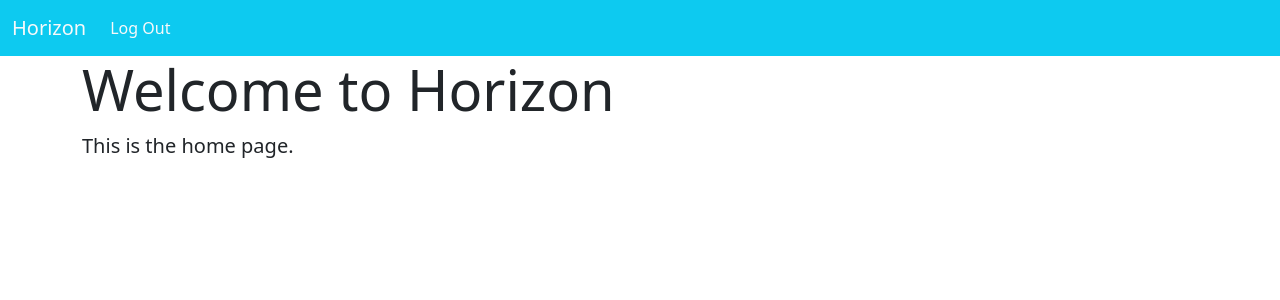
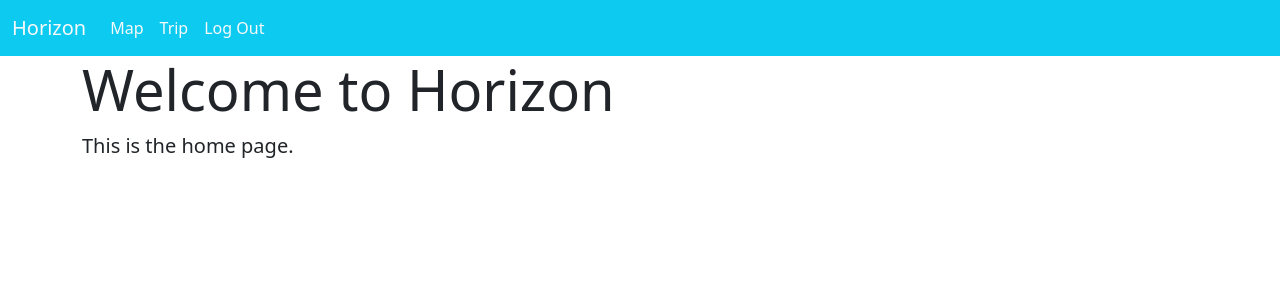
Before and after one commit to Phillipcostas/Horizon-Group, a Django app: page / in a window 1280 px wide. Shown: the top 300 px of the page. Run offline with Django 5.2, Linux system fonts and the light colour scheme; a user stored in the database is signed in; some libraries are stand-ins or nearby versions.

Commit message:
added map, trip to the navbar with pages to connect to

```diff
--- a/main_app/templates/base.html
+++ b/main_app/templates/base.html
@@ -18,6 +18,10 @@
         <ul class="navbar-nav">
 
           {% if user.is_authenticated %}
+          <li class="nav-item">
+            <a class="nav-link link-light" href="{% url 'map' %}">Map</a>
+            <li class="nav-item">
+              <a class="nav-link link-light" href="{% url 'trip' %}">Trip</a>
           <li class="nav-item">
             <a class="nav-link link-light" href="{% url 'login' %}">Log Out</a>
             <form id="logout-form" method="post" action="{% url 'logout' %}" style="display: none;">
--- a/main_app/urls.py
+++ b/main_app/urls.py
@@ -6,7 +6,8 @@ from django.contrib.auth.models import User
 
 urlpatterns = [
     path('', views.Home.as_view(), name='home'),
-    path('base/', views.about, name='base'),
+    path('map', views.Map.as_view(), name='map'),
+    path('trip', views.Trip.as_view(), name='trip'),
     path('accounts/', include('django.contrib.auth.urls')),
     path('accounts/signup/', views.signup, name='signup'),
     path('accounts/login/', views.LoginView.as_view(), name='login'),
--- a/main_app/views.py
+++ b/main_app/views.py
@@ -7,15 +7,18 @@ from django.contrib.auth.decorators import login_required
 
 
 
-
-
-
 def home(request):
-        return render(request, 'home.html')
+    return render(request, 'home.html')
 
 
 def about(request):
     return render(request, 'base.html')
+
+def about(request):
+    return render(request, 'map.html')
+
+def about(request):
+    return render(request, 'trip.html')
 
 def signup(request):
     error_message = ''
@@ -39,3 +42,9 @@ class Home(LoginView):
 
 class LoginView(LoginView):
     template_name = 'login.html'
+
+class Map(LoginView):
+    template_name = 'map.html'
+
+class Trip(LoginView):
+    template_name = 'trip.html'
```
Also changed, not shown: main_app/templates/map.html (added, +10 -0 lines), main_app/templates/trip.html (added, +10 -0 lines).
